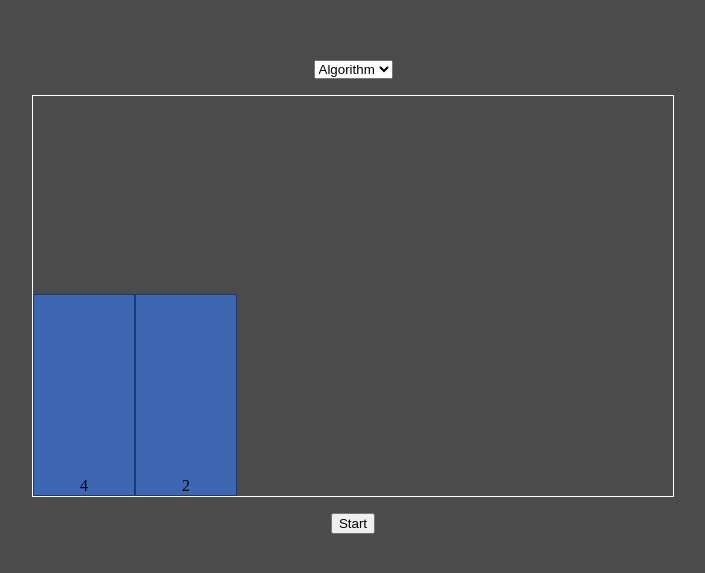
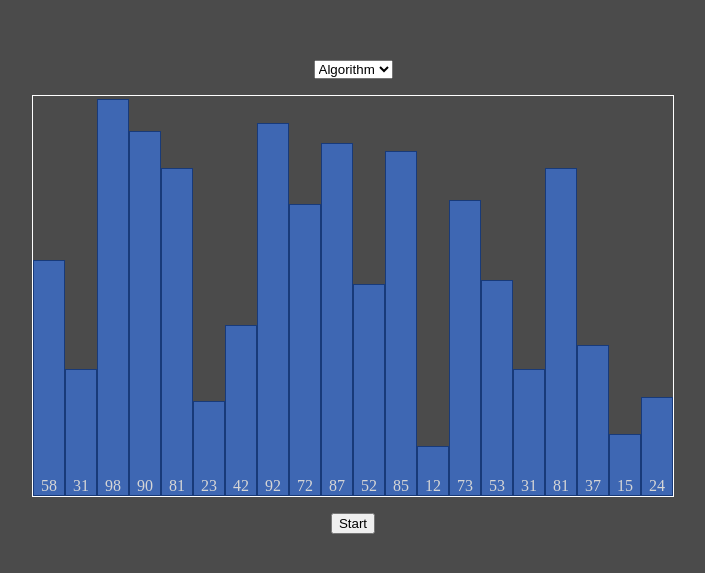
Before and after one commit to NotXia/sorting-visualizer, a plain HTML site: page index.html in a window 1280 px wide. Shown: the part 103-676 px from the top of the page, without its empty margins (287-992 px from the left). Drawn offline with nearby package versions, Linux system fonts and the light colour scheme.

Commit message:
Columns visualization

```diff
--- a/css/data.css
+++ b/css/data.css
@@ -2,14 +2,11 @@
     display: flex;
     border: 1px solid #183a79;
     background-color: #3e67b3;
-    width: 100px;
-    height: 200px;
-
-
 }
 
 .data-column span {
     width: 100%;
     align-self: flex-end;
     text-align: center;
+    color: #d6d6d6
 }
--- a/index.html
+++ b/index.html
@@ -19,10 +19,7 @@
                     </select>
                 </div>
 
-                <div class="data-container ui-group">
-                    <div class="data-column"><span>4</span></div>
-                    <div class="data-column"><span>2</span></div>
-                </div>
+                <div id="data_container" class="data-container ui-group"></div>
 
                 <div class="center ui-group button-group">
                     <button>Start</button>
@@ -31,5 +28,6 @@
         </div>
     </body>
 
+    <script type="module" src="main.js"></script>
 
 </html>
--- /dev/null
+++ b/js/graphic/columns.js
@@ -0,0 +1,14 @@
+export function plot(container_id, data) {
+    var container = $(`#${container_id}`);
+
+    var column_width = container.width() / data.length;
+    var unit_height = ((container.height()-5) / Math.max(...data));
+
+    data.forEach(element => {
+        let column = $("<div></div>")
+            .html(`<span>${element}</span>`)
+            .addClass("data-column")
+            .css({ width: `${column_width}px`, height: `${(unit_height*element)}px`});
+        container.append(column);
+    });
+}
--- /dev/null
+++ b/main.js
@@ -0,0 +1,15 @@
+import { plot } from "./js/graphic/columns.js";
+
+function generate(size) {
+    var out = [];
+
+    for (let i=0; i<size; i++) {
+        out.push(Math.floor(Math.random() * 100));
+    }
+
+    return out;
+}
+
+var data = generate(20);
+
+plot("data_container", data);
```
